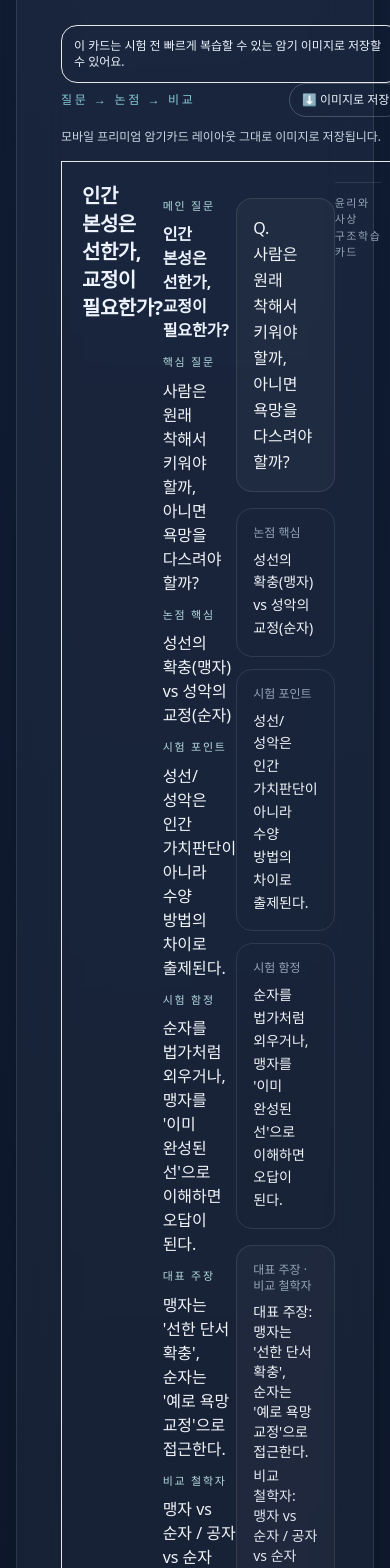
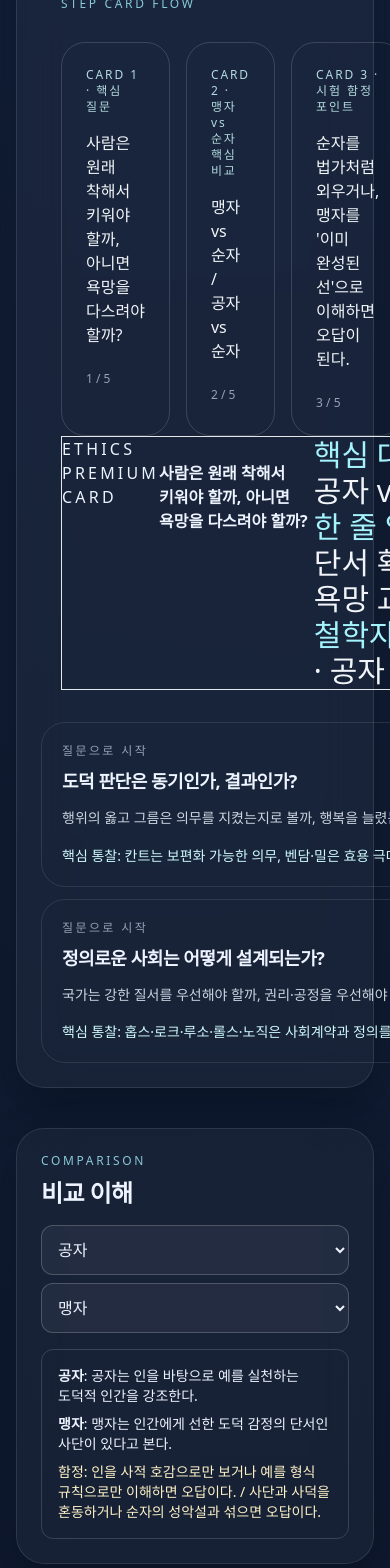
Before and after one commit to yogitobi31/yunsa-philosopher-atlas, a Next.js app: page / in a window 390 px wide. Shown: the part 1020-2588 px from the top of the page. Built offline with nearby package versions, Linux system fonts and the light colour scheme.

Commit message:
Redesign mobile step cards and premium export flow

```diff
--- a/src/components/IssueDetailPanel.tsx
+++ b/src/components/IssueDetailPanel.tsx
@@ -10,9 +10,13 @@ type Props = { topic: IssueTopic; compact?: boolean };
 const nameById = Object.fromEntries(philosophers.map((p) => [p.id, p.name]));
 
 export function IssueDetailPanel({ topic, compact = false }: Props) {
-  const cardRef = useRef<HTMLDivElement | null>(null);
+  const exportCardRef = useRef<HTMLDivElement | null>(null);
   const [toast, setToast] = useState<string | null>(null);
   const philosopherIds = useMemo(() => topic.relatedPhilosophers.join("-"), [topic]);
+  const compareText = useMemo(
+    () => topic.comparePairs.map((pair) => `${nameById[pair.a] ?? pair.a} vs ${nameById[pair.b] ?? pair.b}`).join(" / "),
+    [topic.comparePairs],
+  );
 
   const fileName = `ethics-card_${slug(philosopherIds)}_${slug(topic.id)}.png`;
 
@@ -22,10 +26,10 @@ export function IssueDetailPanel({ topic, compact = false }: Props) {
   };
 
   const downloadImage = async () => {
-    if (!cardRef.current) return;
+    if (!exportCardRef.current) return;
     showToast("암기카드 이미지를 만드는 중…");
     try {
-      const dataUrl = await toPng(cardRef.current, { cacheBust: true, pixelRatio: 3, width: 1080, height: 1350 });
+      const dataUrl = await toPng(exportCardRef.current, { cacheBust: true, pixelRatio: 3, width: 1080, height: 1350 });
       const isIOS = /iPad|iPhone|iPod/.test(navigator.userAgent) || (/Macintosh/.test(navigator.userAgent) && navigator.maxTouchPoints > 1);
 
       if (isIOS) {
@@ -47,76 +51,55 @@ export function IssueDetailPanel({ topic, compact = false }: Props) {
     }
   };
 
+  const steps = [
+    { title: "CARD 1 · 핵심 질문", body: topic.question },
+    { title: "CARD 2 · 맹자 vs 순자 핵심 비교", body: compareText },
+    { title: "CARD 3 · 시험 함정 포인트", body: topic.commonTrap },
+    { title: "CARD 4 · 한 줄 암기", body: topic.shortInsight },
+    { title: "CARD 5 · 저장용 프리미엄 카드", body: "아래 저장 버튼으로 SNS 공유용 카드 생성" },
+  ];
+
   return (
     <article className={`premium-card relative ${compact ? "p-5" : "p-6 md:p-7"}`}>
-      <div className="mb-4 rounded-2xl border border-cyan-100/20 bg-cyan-100/5 p-3 text-xs text-cyan-50">
-        이 카드는 시험 전 빠르게 복습할 수 있는 암기 이미지로 저장할 수 있어요.
-      </div>
       <div className="mb-3 flex items-center justify-between gap-2">
-        <p className="eyebrow">질문 → 논점 → 비교</p>
-        <button onClick={downloadImage} className="inline-flex items-center gap-2 rounded-full border border-white/20 bg-white/10 px-3 py-2 text-xs text-white hover:border-cyan-200/60">
+        <p className="eyebrow">Step Card Flow</p>
+        <button onClick={downloadImage} className="inline-flex min-h-11 items-center gap-2 rounded-full border border-white/20 bg-white/10 px-4 py-2 text-sm text-white hover:border-cyan-200/60">
           ⬇ 이미지로 저장
         </button>
       </div>
-      <p className="text-xs text-slate-300">모바일 프리미엄 암기카드 레이아웃 그대로 이미지로 저장됩니다.</p>
 
-      <div className="mt-4 overflow-x-hidden px-1">
-        <div
-          ref={cardRef}
-          className="mx-auto flex aspect-[4/5] w-full max-w-[420px] flex-col rounded-[26px] border border-slate-400/45 bg-gradient-to-b from-[#0f172c] via-[#11192b] to-[#151b28] p-5 shadow-[0_24px_80px_rgba(4,10,25,0.5)] md:max-w-[720px] md:p-7"
-        >
-          <h3 className="text-xl font-semibold tracking-tight text-white md:text-2xl">{topic.title}</h3>
+      <div className="mt-4 flex snap-x snap-mandatory gap-4 overflow-x-auto pb-[calc(1rem+env(safe-area-inset-bottom))] [scrollbar-width:none] [&::-webkit-scrollbar]:hidden">
+        {steps.map((step, idx) => (
+          <section
+            key={step.title}
+            className="min-w-full snap-center rounded-3xl border border-white/15 bg-gradient-to-b from-[#111a2f] to-[#0d1324] p-6 shadow-[0_20px_50px_rgba(2,6,18,.45)]"
+          >
+            <p className="text-xs tracking-[0.16em] text-cyan-100/85">{step.title}</p>
+            <p className="mt-4 text-[clamp(1rem,4.1vw,1.18rem)] leading-[1.75] text-slate-100 [word-break:keep-all] break-words">{step.body}</p>
+            <p className="mt-6 text-xs text-slate-400">{idx + 1} / 5</p>
+          </section>
+        ))}
+      </div>
 
-          <div className="mt-4 space-y-3 md:hidden">
-            <Section title="메인 질문" value={topic.title} emphasis />
-            <Section title="핵심 질문" value={topic.question} />
-            <Section title="논점 핵심" value={topic.keyContrast} />
-            <Section title="시험 포인트" value={topic.examPoint} />
-            <Section title="시험 함정" value={topic.commonTrap} />
-            <Section title="대표 주장" value={topic.shortInsight} />
-            <Section
-              title="비교 철학자"
-              value={topic.comparePairs.map((pair) => `${nameById[pair.a] ?? pair.a} vs ${nameById[pair.b] ?? pair.b}`).join(" / ")}
-            />
+      <div className="sr-only" aria-hidden>
+        <div ref={exportCardRef} className="flex aspect-[4/5] w-[1080px] flex-col rounded-[42px] border border-slate-500/40 bg-gradient-to-b from-[#0a0f1d] via-[#10192e] to-[#0e1528] p-16 text-white">
+          <p className="text-[28px] tracking-[0.2em] text-cyan-100/90">ETHICS PREMIUM CARD</p>
+          <h3 className="mt-6 text-6xl font-semibold leading-[1.25] [word-break:keep-all]">{topic.question}</h3>
+          <div className="mt-10 space-y-7 text-3xl leading-[1.55] text-slate-100">
+            <p><span className="text-cyan-200">핵심 대비</span> · {compareText}</p>
+            <p><span className="text-cyan-200">한 줄 암기</span> · {topic.shortInsight}</p>
+            <p><span className="text-cyan-200">철학자 키워드</span> · {topic.relatedPhilosophers.map((id) => nameById[id] ?? id).join(" · ")}</p>
           </div>
-
-          <div className="mt-4 hidden md:block">
-            <p className="rounded-2xl border border-white/10 bg-white/[0.03] p-4 text-base leading-relaxed text-slate-100">Q. {topic.question}</p>
-            <div className="mt-4 grid gap-3 md:grid-cols-2"><Info title="논점 핵심" value={topic.keyContrast} /><Info title="시험 포인트" value={topic.examPoint} /><Info title="시험 함정" value={topic.commonTrap} /></div>
-            <div className="mt-4 rounded-2xl border border-white/10 bg-white/[0.03] p-4">
-              <p className="text-xs tracking-[0.18em] text-slate-400">대표 주장 · 비교 철학자</p>
-              <p className="mt-2 text-sm text-slate-100">대표 주장: {topic.shortInsight}</p>
-              <p className="mt-1 text-sm text-slate-200">비교 철학자: {topic.comparePairs.map((pair) => `${nameById[pair.a] ?? pair.a} vs ${nameById[pair.b] ?? pair.b}`).join(" / ")}</p>
-            </div>
-          </div>
-
-          <div className="mt-auto border-t border-white/10 pt-3 text-center text-[11px] tracking-[0.14em] text-slate-400">윤리와 사상 구조학습 카드</div>
         </div>
       </div>
 
       {!compact && <div className="mt-6"><p className="text-sm font-medium text-slate-100">관련 철학자</p><div className="mt-3 flex flex-wrap gap-2">{topic.relatedPhilosophers.map((id) => <Link key={id} href={`/philosophers/${id}`} className="rounded-full border border-white/15 bg-white/5 px-3 py-1.5 text-sm text-slate-100 hover:border-white/35">{nameById[id] ?? id}</Link>)}</div></div>}
-      {toast && <div className="fixed bottom-5 left-1/2 z-50 -translate-x-1/2 rounded-full border border-white/15 bg-slate-950/90 px-4 py-2 text-xs text-slate-100">{toast}</div>}
+      {toast && <div className="fixed bottom-[calc(1.25rem+env(safe-area-inset-bottom))] left-1/2 z-50 -translate-x-1/2 rounded-full border border-white/15 bg-slate-950/90 px-4 py-2 text-xs text-slate-100">{toast}</div>}
     </article>
   );
 }
 
-function Info({ title, value }: { title: string; value: string }) {
-  return <div className="rounded-2xl border border-white/10 bg-white/[0.02] p-4"><p className="text-xs tracking-[0.12em] text-slate-400">{title}</p><p className="mt-2 text-sm leading-relaxed text-slate-100">{value}</p></div>;
-}
-
-function Section({ title, value, emphasis = false }: { title: string; value: string; emphasis?: boolean }) {
-  return (
-    <section className="border-b border-white/10 pb-3 last:border-b-0">
-      <p className="text-[11px] font-medium tracking-[0.16em] text-cyan-100/85">{title}</p>
-      <p className={`mt-2 leading-[1.72] ${emphasis ? "text-[17px] font-semibold text-white" : "text-[15px] text-slate-100"}`}>
-        {value}
-      </p>
-    </section>
-  );
-}
-
 function slug(text: string) { return text.toLowerCase().replace(/\s+/g, "-").replace(/[^a-z0-9가-힣-]/g, ""); }
-
 
 function openImageFallback(dataUrl: string, fileName: string) {
   const win = window.open("_blank", "noopener,noreferrer");
--- a/src/lib/htmlToImage.ts
+++ b/src/lib/htmlToImage.ts
@@ -8,11 +8,25 @@ export type ToPngOptions = {
 export async function toPng(node: HTMLElement, options: ToPngOptions = {}) {
   const width = options.width ?? 1080;
   const height = options.height ?? 1350;
-  const pixelRatio = options.pixelRatio ?? 2;
+  const pixelRatio = Math.min(Math.max(options.pixelRatio ?? 2, 2), 3);
+
+  const wrapper = document.createElement("div");
+  wrapper.style.position = "fixed";
+  wrapper.style.left = "-99999px";
+  wrapper.style.top = "0";
+  wrapper.style.width = `${width}px`;
+  wrapper.style.height = `${height}px`;
+  wrapper.style.opacity = "0";
+  wrapper.style.pointerEvents = "none";
 
   const clone = node.cloneNode(true) as HTMLElement;
   clone.style.width = `${width}px`;
   clone.style.height = `${height}px`;
+  clone.style.maxWidth = "none";
+  clone.style.transform = "none";
+
+  wrapper.appendChild(clone);
+  document.body.appendChild(wrapper);
 
   const serializer = new XMLSerializer();
   const xhtml = serializer.serializeToString(clone);
@@ -37,12 +51,13 @@ export async function toPng(node: HTMLElement, options: ToPngOptions = {}) {
     if (!ctx) throw new Error("canvas not supported");
 
     ctx.scale(pixelRatio, pixelRatio);
-    ctx.fillStyle = "#0f172a";
+    ctx.fillStyle = "#0a1020";
     ctx.fillRect(0, 0, width, height);
     ctx.drawImage(image, 0, 0, width, height);
 
     return canvas.toDataURL("image/png");
   } finally {
     URL.revokeObjectURL(url);
+    wrapper.remove();
   }
 }
```
